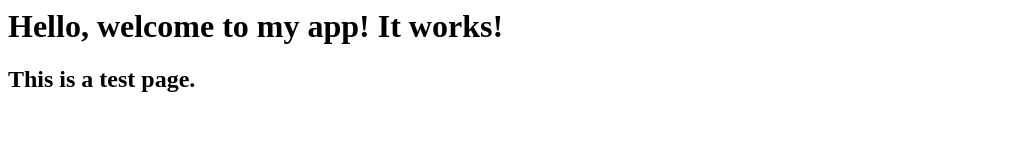
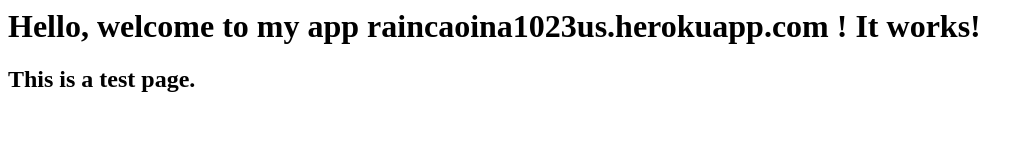
Before and after one commit to Rain-wind/raincaoina, a plain HTML site: page nginx/static-html/index.html in a window 1280 px wide. Shown: the whole page, without its empty margins (0-1033 px from the left). Drawn offline with Linux system fonts and the light colour scheme.

Commit message:
Update index.html

```diff
--- a/nginx/static-html/index.html
+++ b/nginx/static-html/index.html
@@ -1,7 +1,7 @@
 <head>
 <title>raincaoina app test page</title>
 </head>
-<h1>Hello, welcome to my app! It works!</h1>
+<h1>Hello, welcome to my app raincaoina1023us.herokuapp.com ! It works!</h1>
 <h2>This is a test page.</h2>
 </body>
 </html>
```
